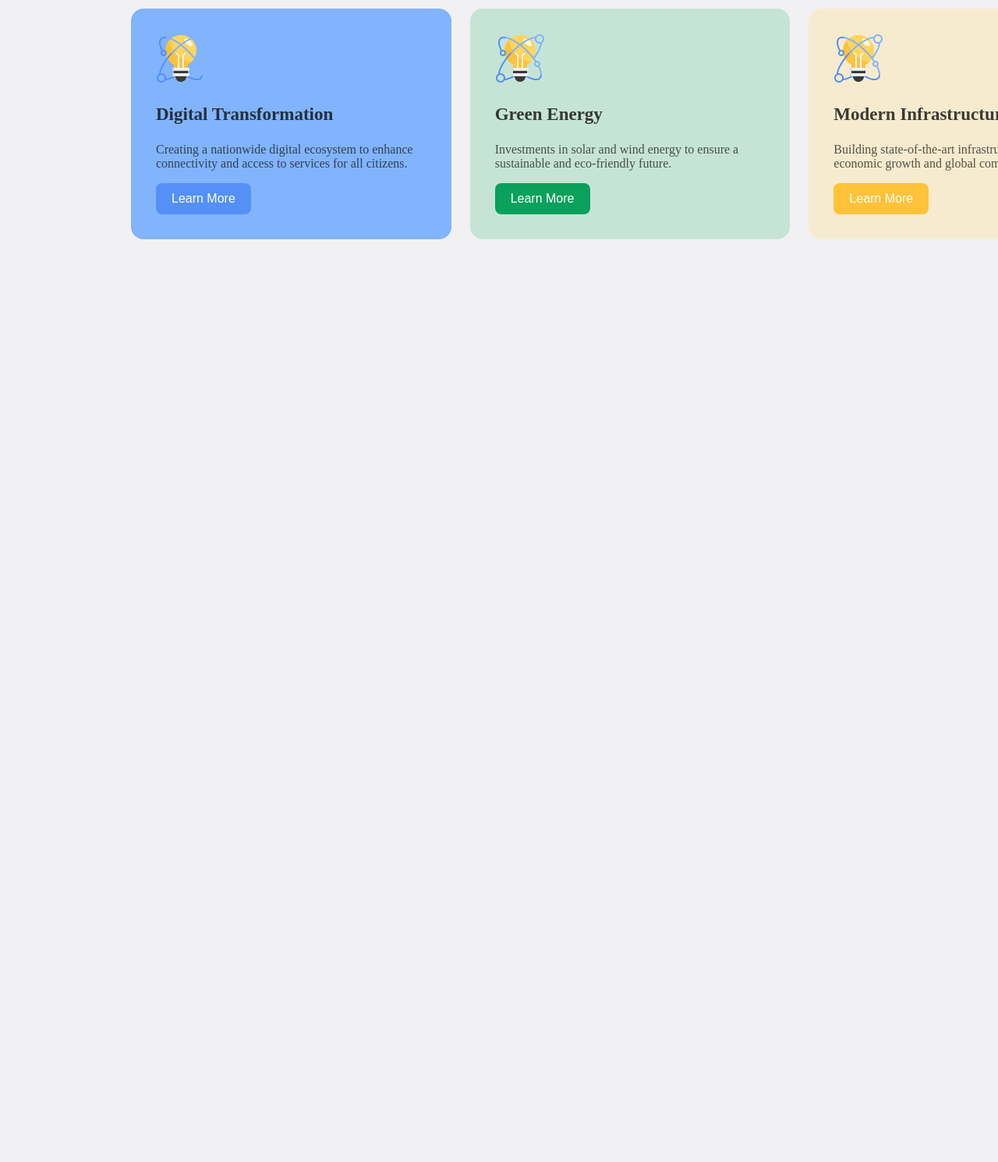
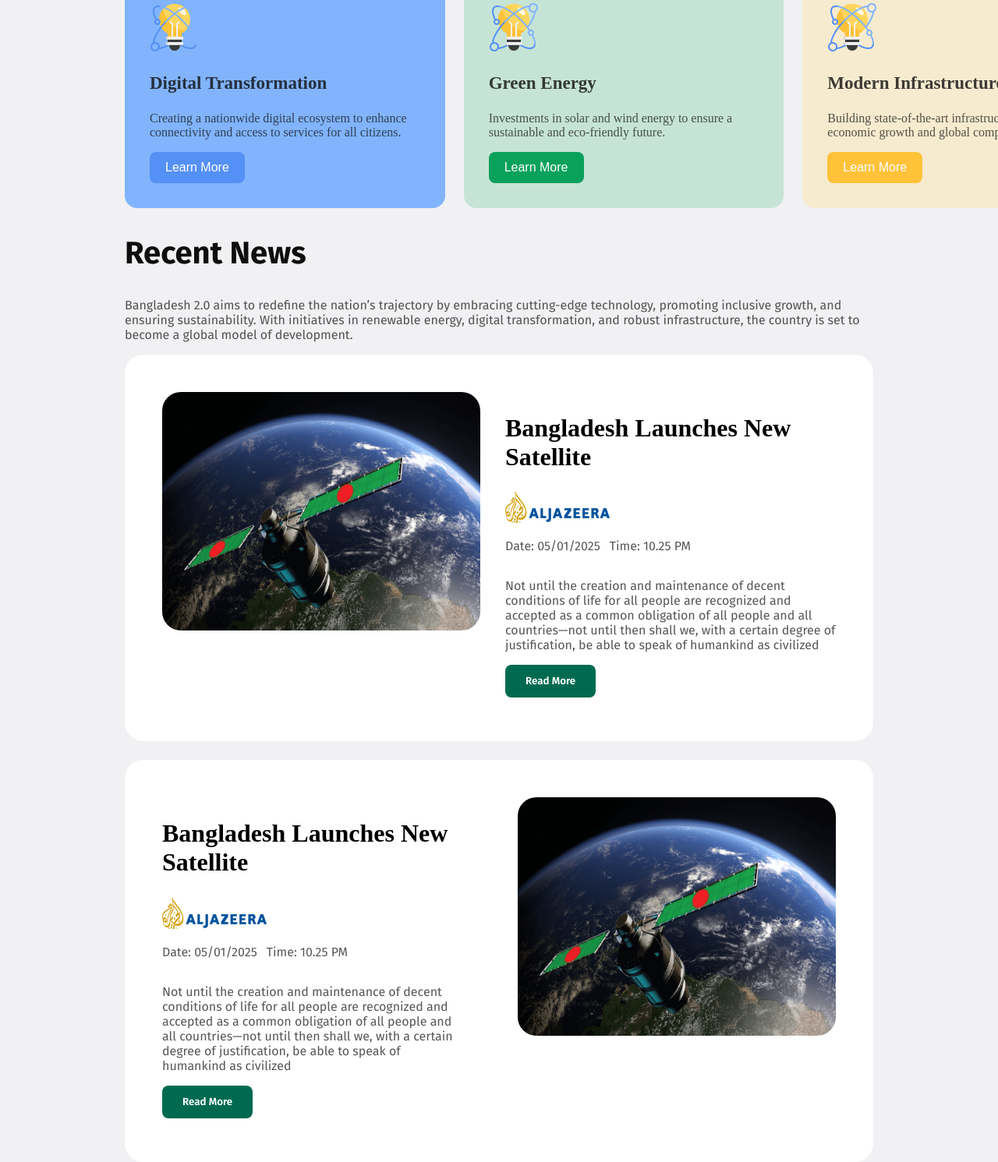
Before and after one commit to Samir-Sadaf25/A-01-Bangladesh-2.0, a plain HTML site: page index.html in a window 1280 px wide. Shown: the part 676-2167 px from the top of the page at 78% size. Before the commit the page ends 1063 px from the top, so only its background shows below. Drawn offline with Linux system fonts and the light colour scheme.

Commit message:
added recent news section

```diff
--- a/css/styles.css
+++ b/css/styles.css
@@ -3,9 +3,12 @@
     font-optical-sizing: auto;
     font-style: normal;
 }
-body{
+
+body {
     background-color: #F1F1F3;
+    margin: 20px 160px 0px 160px;
 }
+
 /* shared styles */
 .regular {
     font-family: "Fira Sans", serif;
@@ -19,6 +22,7 @@ body{
     font-weight: 500;
     font-style: normal;
 }
+
 .semibold {
     font-family: "Fira Sans", serif;
     font-weight: 600;
@@ -38,77 +42,88 @@ body{
     background-color: #C6E4D6;
     background-size: 1280px;
     border-radius: 24px;
-    margin: 20px 160px 0px 160px;
+    /* margin: 20px 160px 0px 160px;  */
 }
-.banner-name{
+
+.banner-name {
     font-size: 24px;
     color: rgba(14, 14, 14, 0.5);
 }
-.banner-title{
+
+.banner-title {
     font-size: 56px;
     /* color: rgba(14, 14, 14, 1); */
 }
-.banner-button{
+
+.banner-button {
     background-color: #006A50;
     color: #FFFFFF;
     padding: 17px 34px;
     border-style: none;
     border-radius: 8px;
 }
-.banner-heading{
+
+.banner-heading {
     display: none;
     margin-left: 60px;
     margin-top: 117px;
     margin-bottom: 20px;
 }
-.banner-img{
+
+.banner-img {
     width: 100%;
 }
+
 /* vision of future section */
-.future-vision-section{
-    margin: 80px 160px 80px 160px;
-}
-.vision-title{
+.vision-title {
     font-size: 40px;
 }
-.vision-subtitle{
+
+.vision-subtitle {
     font-size: 16px;
 }
-.vision-cardbox{
+
+.vision-cardbox {
     display: flex;
     width: 1280px;
     justify-content: space-around;
     gap: 24px;
     margin-top: 32px;
 }
-.cardbox-1{
+
+.cardbox-1 {
     background-color: #81B4FC;
     width: 410px;
     border-radius: 16px;
     padding: 32px 32px 32px 32px;
 }
-.cardbox-2{
+
+.cardbox-2 {
     background-color: #C6E4D6;
     width: 410px;
     border-radius: 16px;
     padding: 32px 32px 32px 32px;
 }
-.cardbox-3{
+
+.cardbox-3 {
     background-color: #F7EBCF;
     width: 410px;
     border-radius: 16px;
     padding: 32px 32px 32px 32px;
 }
-.cardbox-name{
+
+.cardbox-name {
     font-size: 23px;
     font-weight: bold;
     color: rgba(14, 14, 14, 0.8);
 
 }
-.cardbox-description{
+
+.cardbox-description {
     color: rgba(14, 14, 14, 0.7);
 }
-.cardbox-1-btn{
+
+.cardbox-1-btn {
     background-color: #5490F5;
     color: #FFFFFF;
     padding: 11px 20px 11px 20px;
@@ -116,7 +131,8 @@ body{
     border-radius: 8px;
     font-size: 16px;
 }
-.cardbox-2-btn{
+
+.cardbox-2-btn {
     background-color: #09A15C;
     color: #FFFFFF;
     padding: 11px 20px 11px 20px;
@@ -124,7 +140,8 @@ body{
     border-radius: 8px;
     font-size: 16px;
 }
-.cardbox-3-btn{
+
+.cardbox-3-btn {
     background-color: #FFC239;
     color: #FFFFFF;
     padding: 11px 20px 11px 20px;
@@ -132,3 +149,83 @@ body{
     border-radius: 8px;
     font-size: 16px;
 }
+
+/* recent news section */
+/* .recent-news-section{
+
+} */
+.news-title {
+    font-size: 40px;
+    color: #0E0E0E;
+}
+
+.news-subtitle {
+    font-size: 16px;
+    color: rgba(14, 14, 14, 0.7);
+}
+
+
+.news-cardbox-1 {
+    display: flex;
+    border-radius: 24px;
+    border-width: 1280px;
+    background-color: #FFFFFF;
+}
+.news-cardbox-2 {
+    margin-top: 24px;
+    display: flex;
+    border-radius: 24px;
+    border-width: 1280px;
+    background-color: #FFFFFF;
+    flex-direction: row-reverse;
+}
+
+.news-heading {
+    margin-top: 20px;
+    font-size: 32px;
+    font-weight: bold;
+    /* color: rgba(14, 14, 14, 0.9); */
+    color: black;
+}
+
+.news-icon {
+    width: 134px;
+}
+
+.date-time {
+    font-size: 16px;
+    color: rgba(14, 14, 14, 0.7);
+    display: flex;
+    gap:  12px;
+}
+.news-description {
+    font-size: 16px;
+    color: rgba(14, 14, 14, 0.7);
+}
+.news-button{
+    background-color: #006A50;
+    color: white;
+    border-radius: 8px;
+    border-style: none;
+    padding: 13px 26px;
+    /* border-width: 139px; */
+}
+.cardbox-heading{
+    padding: 56px 48px 56px 32px;
+}
+.cardbox-heading-2{
+    padding: 56px 32px 56px 48px;
+}
+.news-img{
+    width: 408px;
+    height: 306px;
+    border-radius: 24px;
+}
+.news-img-container{
+    border-radius: 24px;
+    padding: 48px 0px 48px 48px;
+}
+.news-img-container-2{
+    border-radius: 24px;
+    padding: 48px 48px 48px 48px;
+}
--- a/index.html
+++ b/index.html
@@ -44,7 +44,8 @@
                     <img class="cardbox-icon" src="assets/card-icon.png" alt="">
                     <h3 class="cardbox-name">Digital Transformation</h3>
                     <p class="cardbox-description">
-                        Creating a nationwide digital ecosystem to enhance connectivity and access to services for all citizens.
+                        Creating a nationwide digital ecosystem to enhance connectivity and access to services for all
+                        citizens.
                     </p>
                     <button class="cardbox-1-btn">Learn More</button>
                 </div>
@@ -69,6 +70,53 @@
 
             </div> -->
         </section>
+        <section class="recent-news-section">
+            <div class="news-heading-container">
+                <h2 class="news-title bold">Recent News</h2>
+                <p class="news-subtitle regular">Bangladesh 2.0 aims to redefine the nation’s trajectory by embracing
+                    cutting-edge technology, promoting inclusive growth, and ensuring sustainability. With initiatives
+                    in renewable energy, digital transformation, and robust infrastructure, the country is set to become
+                    a global model of development.</p>
+            </div>
+            <div class="news-cardbox-container">
+                <div class="news-cardbox-1">
+                    <div class="news-img-container">
+                        <img class="news-img" src="assets/satelite.png" alt="">
+                    </div>
+                    <div class="cardbox-heading">
+                        <h1 class="news-heading">Bangladesh Launches New Satellite</h1>
+                        <img class="news-icon" src="assets/al-jazeera.png" alt="">
+                        <div class="date-time regular">
+                            <p>Date: 05/01/2025</p>
+                            <p>Time: 10.25 PM</p>
+                        </div>
+                        <p class="news-description regular">Not until the creation and maintenance of decent conditions of life
+                            for all people are recognized
+                            and accepted as a common obligation of all people and all countries—not until then shall we,
+                            with a certain degree of justification, be able to speak of humankind as civilized</p>
+                        <button class="news-button semibold">Read More</button>
+                    </div>
+                </div>
+                <div class="news-cardbox-2">
+                    <div class="news-img-container-2">
+                        <img class="news-img" src="assets/satelite.png" alt="">
+                    </div>
+                    <div class="cardbox-heading-2">
+                        <h1 class="news-heading">Bangladesh Launches New Satellite</h1>
+                        <img class="news-icon" src="assets/al-jazeera.png" alt="">
+                        <div class="date-time regular">
+                            <p>Date: 05/01/2025</p>
+                            <p>Time: 10.25 PM</p>
+                        </div>
+                        <p class="news-description regular">Not until the creation and maintenance of decent conditions of life
+                            for all people are recognized
+                            and accepted as a common obligation of all people and all countries—not until then shall we,
+                            with a certain degree of justification, be able to speak of humankind as civilized</p>
+                        <button class="news-button semibold">Read More</button>
+                    </div>
+                </div>
+            </div>
+        </section>
     </main>
     <footer>
 
```
